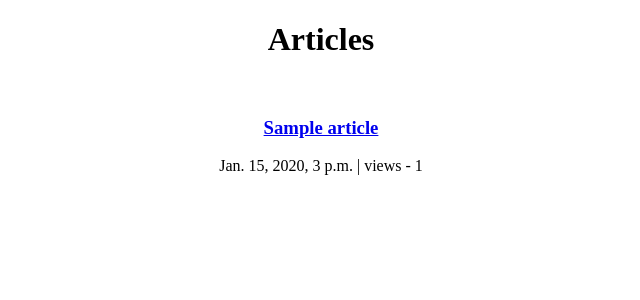
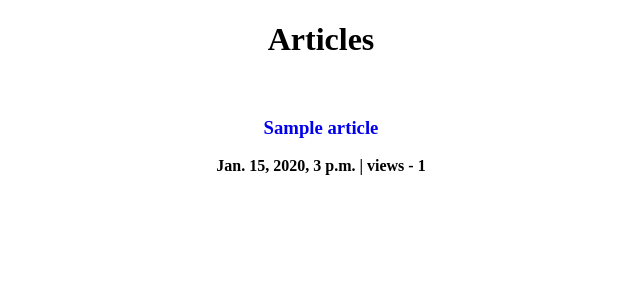
Before and after one commit to eraliabd/hitcount, a Django app: page / in a window 1280 px wide. Shown: the top 300 px of the page, without its empty margins (319-959 px from the left). Run offline with Django 4.2, Linux system fonts and the light colour scheme; tables that the repository leaves empty hold one stand-in row (values such as "Sample post"); parts of the project's set-up code (start-up, migrations or seed data) failed here and were passed over.

Commit message:
added css styles

```diff
--- a/templates/article_detail.html
+++ b/templates/article_detail.html
@@ -9,7 +9,7 @@
     <h3>{{ article.title }}</h3>
     <p>{{ article.description }}</p>
     <p style="font-weight: bold">{{ article.created }} | views - <span>{{ article.articles.hits }}</span></p><br>
-    <h3><a href="{% url 'articles' %}">Back to Articles</a></h3>
+    <h3><a style="text-decoration: none" href="{% url 'articles' %}">Back to Articles</a></h3>
 </div>
 </body>
 </html>
--- a/templates/index.html
+++ b/templates/index.html
@@ -8,8 +8,8 @@
 <h1 style="text-align: center">Articles</h1><br>
 <div style="text-align: center">
     {% for article in object_list %}
-        <h3><a href="{% url 'article_detail' pk=article.pk %}">{{ article.title }}</a></h3>
-        <p>{{ article.created }} | views - {{ article.articles.hits }}</p><br>
+        <h3><a style="text-decoration: none" href="{% url 'article_detail' pk=article.pk %}">{{ article.title }}</a></h3>
+        <p style="font-weight: bold">{{ article.created }} | views - {{ article.articles.hits }}</p><br>
     {% endfor %}
 </div>
 </body>
```
